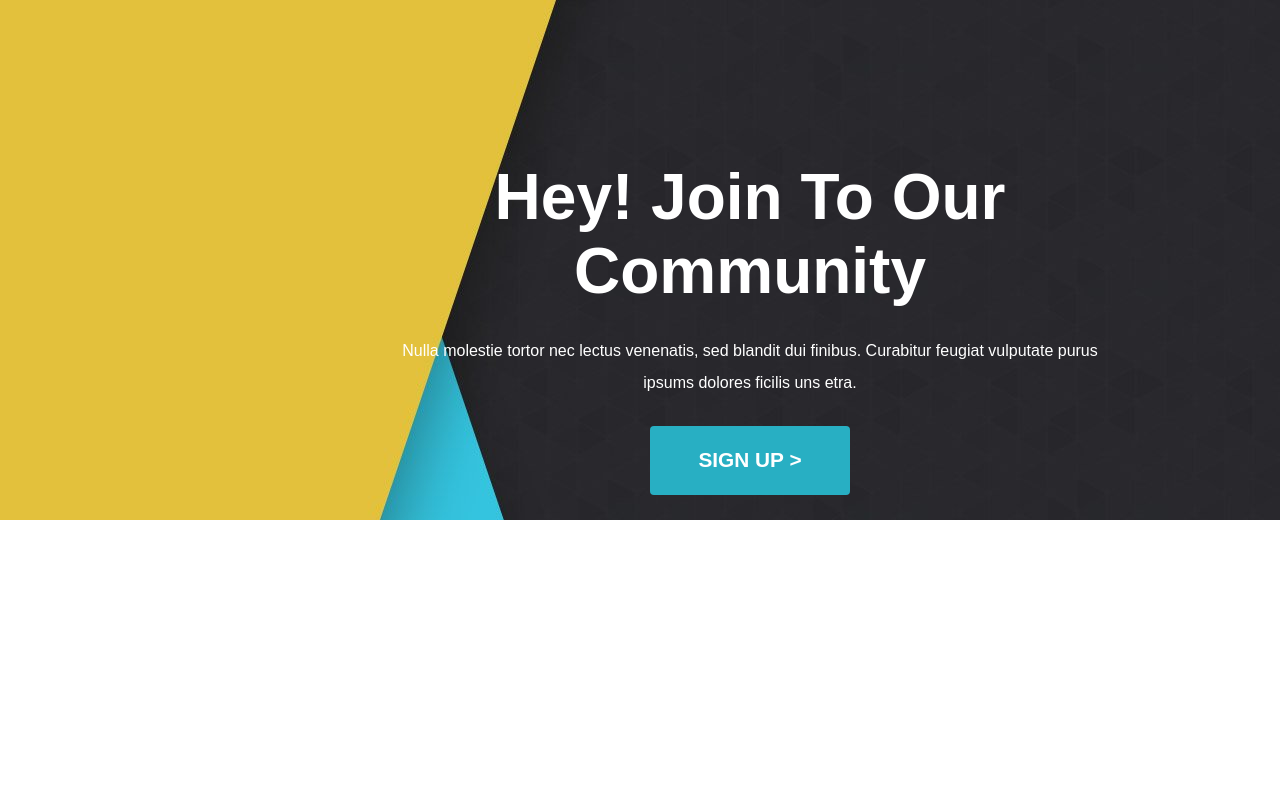
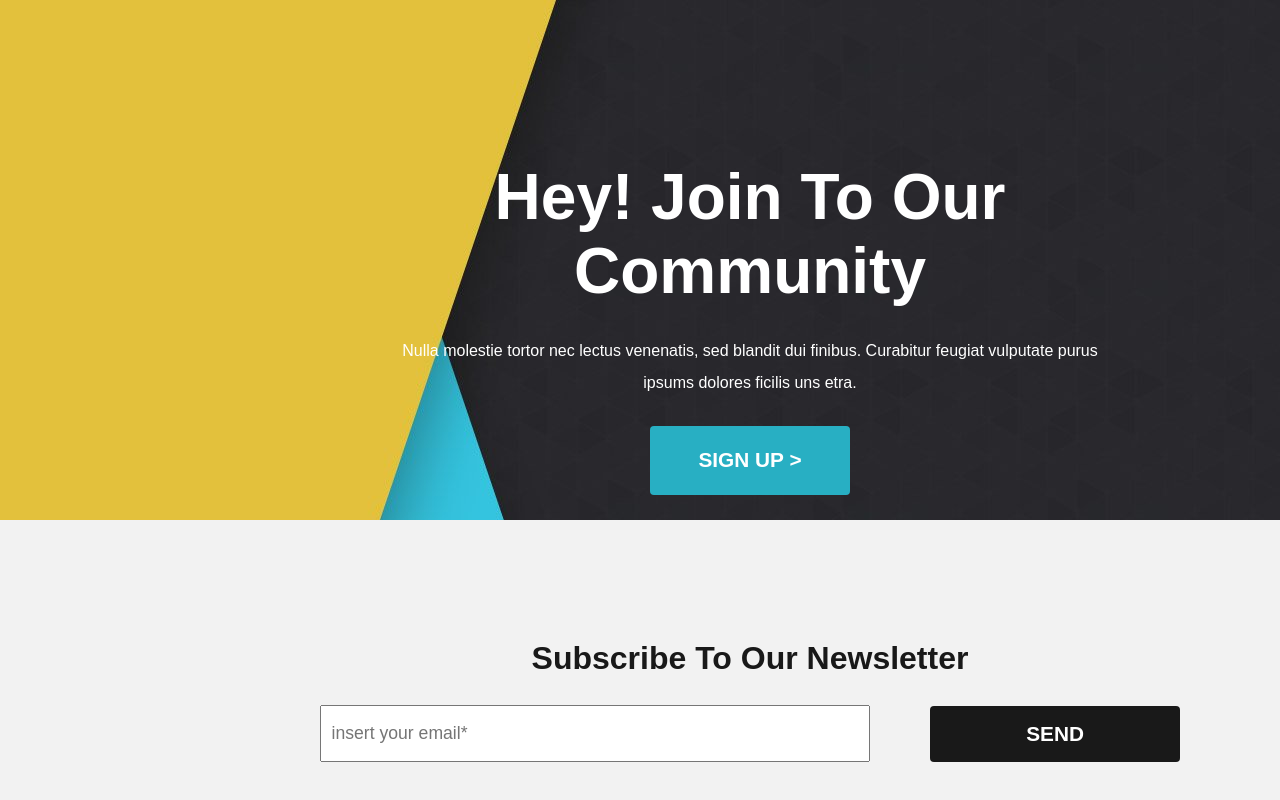
Before and after one commit to LucaMazzola02/proj-html-vuejs, a Vue app: page / in a window 1280 px wide. Shown: the part 4592-5392 px from the top of the page. Before the commit the page ends 5327 px from the top, so only its background shows below. Built offline with nearby package versions, Linux system fonts and the light colour scheme.

Commit message:
add call to action of the page

```diff
--- /dev/null
+++ b/src/components/AppCta.vue
@@ -0,0 +1,65 @@
+<template>
+    <article>
+        <div class="container">
+            <h4>Subscribe To Our Newsletter</h4>
+            <div class="cta flex">
+                <input type="email" placeholder="insert your email*">
+                <button class="button">SEND</button>
+            </div>
+        </div>
+    </article>
+
+</template>
+
+<script>
+
+
+
+export default {
+    name: 'AppCta',
+    components:{
+
+    }
+}
+</script>
+
+
+
+<style lang="scss" scoped>
+@use '../styles/partials/variables' as *;
+
+article{
+    background-color: $lightgreyColor;
+    & .container{
+        padding: 7.5rem 20rem;
+        text-align: center;
+        & h4{
+            margin-bottom: 1.8rem;
+            color: $blackColor;
+            font-size: 2rem;
+        }
+    }
+    & .cta{
+        align-items: center;
+        justify-content: space-between;
+    }
+    & input{
+        width: 550px;
+        padding: 1rem .6rem;
+        font-size: 1.1rem;
+    }
+    & .button{
+        background-color: $blackColor;
+        padding: 1rem 6rem;
+        transition: $transition;
+        color: $whiteColor;
+        font-size: 1.3rem;
+        font-weight: bolder;
+        border-radius: 4px;
+        &:hover{
+            background-color: $coralColor;
+        }
+    }
+}
+
+</style>
--- a/src/components/AppMain.vue
+++ b/src/components/AppMain.vue
@@ -9,6 +9,7 @@
         <i class="fa-solid fa-arrow-right"></i>
     </div>
     <AppCommunity />
+    <AppCta />
 </template>
 
 <script>
@@ -16,6 +17,7 @@ import FusionLayout from './FusionLayout.vue'
 import CardList from './CardList.vue'
 import ForumLayout from './ForumLayout.vue'
 import AppCommunity from './AppCommunity.vue'
+import AppCta from './AppCta.vue'
 
 
 export default {
@@ -25,6 +27,7 @@ export default {
         CardList,
         ForumLayout,
         AppCommunity,
+        AppCta,
     }
 }
 </script>
```
